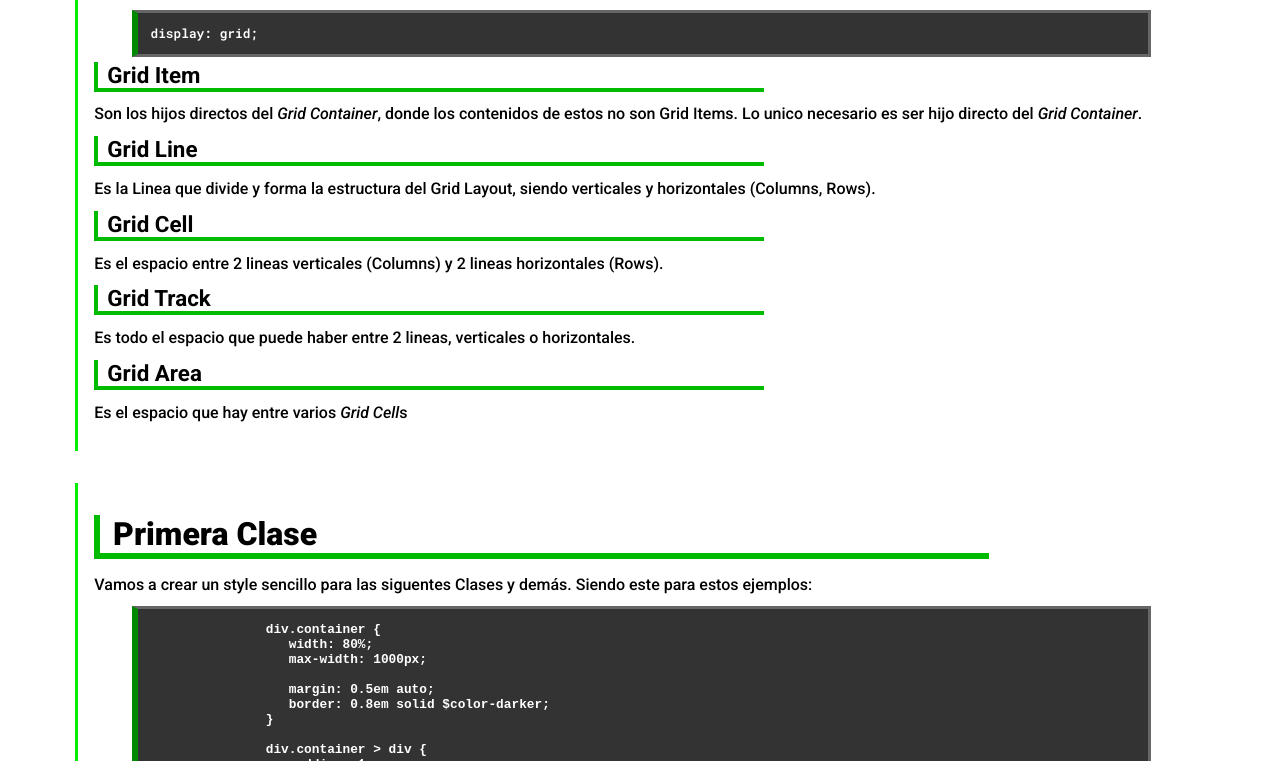
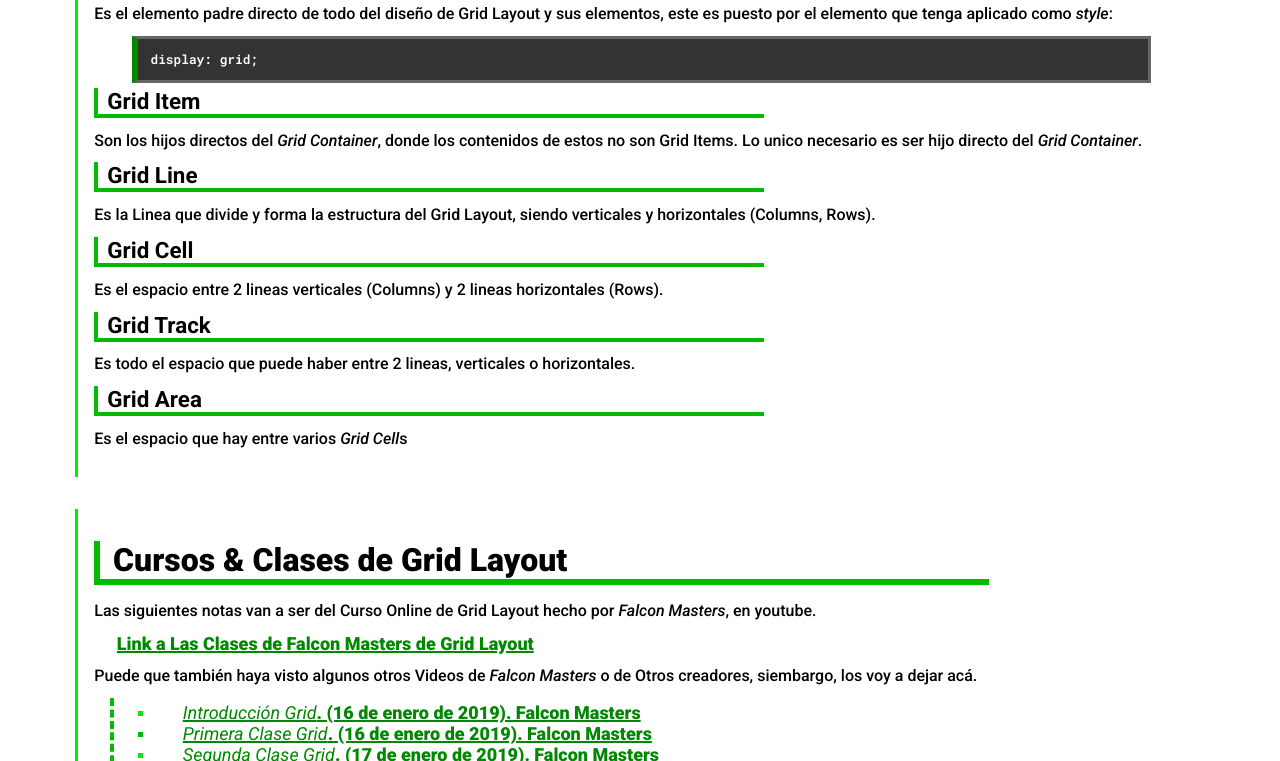
Before and after one commit to Bl4ky113/notasGridLayout, a plain HTML site: page index.html in a window 1280 px wide. Shown: the part 2039-2800 px from the top of the page. Drawn offline with Linux system fonts and the light colour scheme.

Commit message:
Agregado Fuente y Links a clases | Styles a Links

```diff
--- a/index.html
+++ b/index.html
@@ -34,6 +34,7 @@
          </ol>
          <h2>Clases de Grid</h2>
          <ol>
+            <li><a href="#ClasesGrid-FuenteClases">Fuente de las Clases y el Curso</a></li>
             <li><a href="#ClasesGrid-PrimeraClase">Primera Clase</a></li>
             <ol>
                <li><a href="#ClasesGrid-PrimeraClase_Columnas">Columnas</a></li>
@@ -156,9 +157,29 @@
       </section>
 
       <section>
+         <h3 id="ClasesGrid-FuenteClases">Cursos & Clases de Grid Layout</h3>
+         <p>
+            Las siguientes notas van a ser del Curso Online de Grid Layout hecho por <em>Falcon Masters</em>, en youtube.
+         </p>
+         <a href="https://www.youtube.com/watch?v=HpH12iNlLmg&list=PLhSj3UTs2_yWsFd43wpLog5HUFzDgIbWj">Link a Las Clases de Falcon Masters de Grid Layout</a>
+
+         <p>
+            Puede que también haya visto algunos otros Videos de <em>Falcon Masters</em> o de Otros creadores, siembargo, los voy a dejar acá.
+         </p>
+         <ul>
+            <li><a href="https://www.youtube.com/watch?v=HpH12iNlLmg"><i>Introducción Grid</i>. (16 de enero de 2019). Falcon Masters</a></li>
+            <li><a href="https://www.youtube.com/watch?v=3m3g_ppRH24"><i>Primera Clase Grid</i>. (16 de enero de 2019). Falcon Masters</a></li>
+            <li><a href="https://www.youtube.com/watch?v=Zpycxiv_1Mg"><i>Segunda Clase Grid</i>. (17 de enero de 2019). Falcon Masters</a></li>
+            <li><a href="https://www.youtube.com/watch?v=cVJk8gTG9f4"><i>Tercera Clase Grid</i>. (17 de enero de 2019). Falcon Masters</a></li>
+            <li><a href="https://www.youtube.com/watch?v=iXTku78meNM"><i>Cuarta Clase Grid</i>. (18 de enero de 2019). Falcon Masters</a></li>
+            <li><a href="https://www.youtube.com/watch?v=GUXYOsbKYoY"><i>Quinta Clase Grid</i>. (18 de enero de 2019). Falcon Masters</a></li>
+         </ul>
+      </section>
+
+      <section>
          <h3 id="ClasesGrid-PrimeraClase">Primera Clase</h3>
          <p>
-            Vamos a crear un style sencillo para las siguentes Clases y demás. Siendo este para estos ejemplos:
+            Vamos a crear un style sencillo para las siguientes Clases y demás. Siendo este para estos ejemplos:
          </p>
          <code>
             <pre>
--- a/src/scss/style.scss
+++ b/src/scss/style.scss
@@ -154,6 +154,19 @@ main {
    font: 500 1em 'Roboto', sans-serif;
   }
 
+  /* Links in Sections */
+
+  a {
+   margin: 1em 1.25em;
+
+   color: $color-dark;
+   font: 800 1.125em 'Roboto', sans-serif;
+   text-decoration: underline solid $color-dark 0.1em;
+
+   &:hover,
+   &:focus { color: $color-base; }
+  }
+
   /* Lists in Sections */
 
   ul,
```
Also changed, not shown: src/css/style.css.
